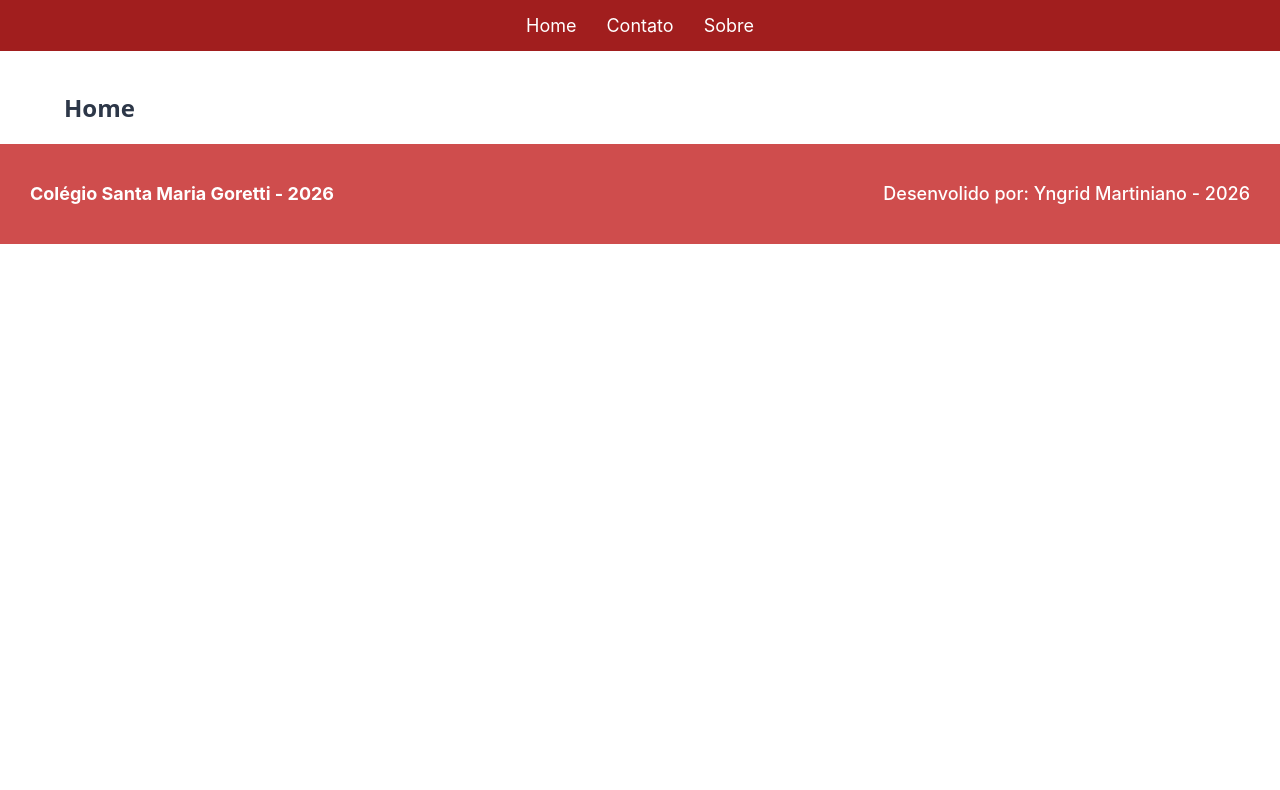
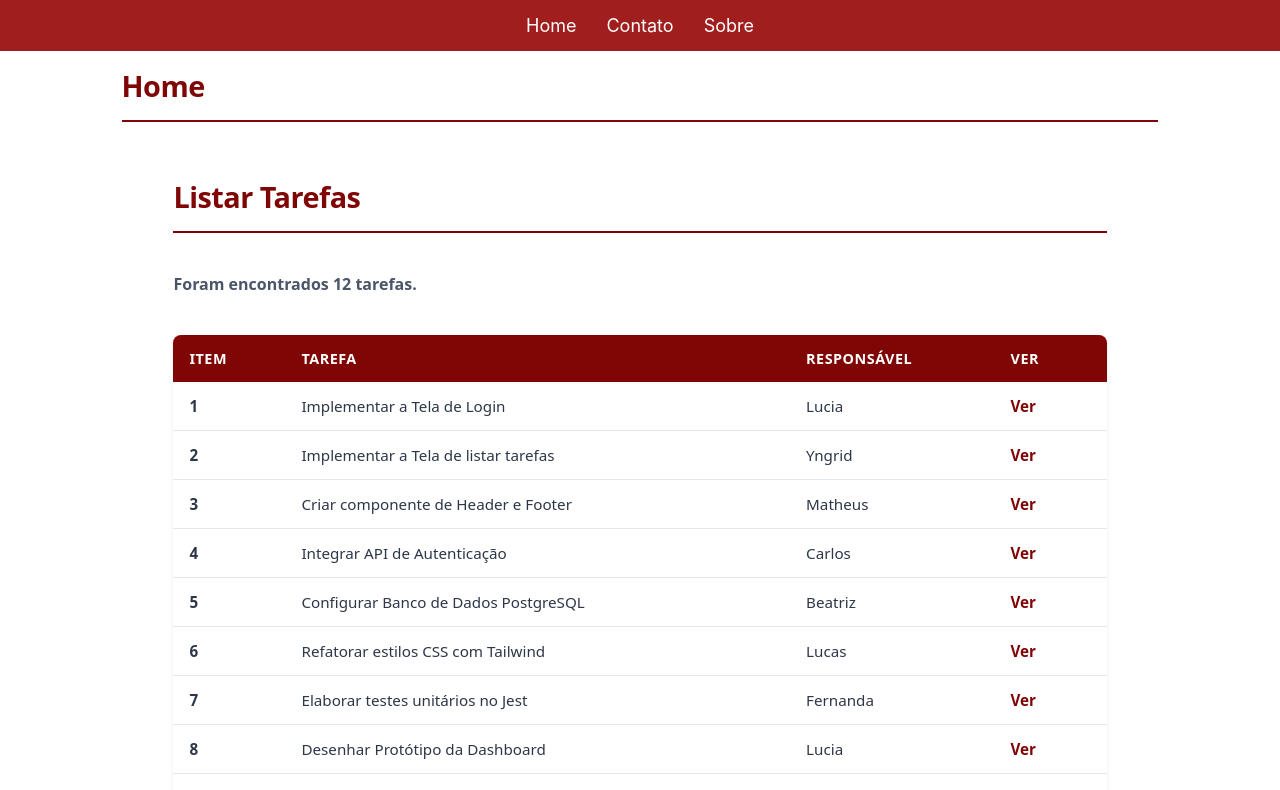
Before and after one commit to Yngridmartiniano/gerenciadortarefas, a React (Create React App) app: page / in a window 1280 px wide. Shown: the top 790 px of the page. Built offline with nearby package versions, Linux system fonts and the light colour scheme.

Commit message:
Add files via upload

```diff
--- /dev/null
+++ b/src/mook/tarefas.js
@@ -0,0 +1,76 @@
+const tarefas = [
+    {
+        id: 1,
+        titulo: 'Implementar a Tela de Login',
+        descricao: 'Tela de Login deve seguir os conceitos de UX e UI',
+        responsavel: 'Lucia'
+    },
+    {
+        id: 2,
+        titulo: 'Implementar a Tela de listar tarefas',
+        descricao: 'Buscar os dados do JSON de Tarefas',
+        responsavel: 'Yngrid'
+    },
+    {
+        id: 3,
+        titulo: 'Criar componente de Header e Footer',
+        descricao: 'Desenvolver componentes reutilizáveis para navegação principal',
+        responsavel: 'Matheus'
+    },
+    {
+        id: 4,
+        titulo: 'Integrar API de Autenticação',
+        descricao: 'Conectar formulário de login com endpoint JWT do backend',
+        responsavel: 'Carlos'
+    },
+    {
+        id: 5,
+        titulo: 'Configurar Banco de Dados PostgreSQL',
+        descricao: 'Criar schemas e tabelas para os módulos de usuários e tarefas',
+        responsavel: 'Beatriz'
+    },
+    {
+        id: 6,
+        titulo: 'Refatorar estilos CSS com Tailwind',
+        descricao: 'Migrar CSS puro para classes utilitárias do Tailwind CSS',
+        responsavel: 'Lucas'
+    },
+    {
+        id: 7,
+        titulo: 'Elaborar testes unitários no Jest',
+        descricao: 'Cobrir funções auxiliares e renderização de componentes com testes',
+        responsavel: 'Fernanda'
+    },
+    {
+        id: 8,
+        titulo: 'Desenhar Protótipo da Dashboard',
+        descricao: 'Criar wireframes e protótipo navegável no Figma',
+        responsavel: 'Lucia'
+    },
+    {
+        id: 9,
+        titulo: 'Implementar Filtro de Busca de Tarefas',
+        descricao: 'Permitir busca por título, id e responsável na listagem',
+        responsavel: 'Yngrid'
+    },
+    {
+        id: 10,
+        titulo: 'Configurar Pipeline de CI/CD',
+        descricao: 'Automatizar build e testes no GitHub Actions',
+        responsavel: 'Rafael'
+    },
+    {
+        id: 11,
+        titulo: 'Corrigir bug de responsividade no Mobile',
+        descricao: 'Ajustar layout da tabela para telas menores que 768px',
+        responsavel: 'Matheus'
+    },
+    {
+        id: 12,
+        titulo: 'Escrever documentação da API no Swagger',
+        descricao: 'Mapear endpoints, parâmetros e respostas em formato OpenAPI',
+        responsavel: 'Beatriz'
+    }
+];
+
+export default tarefas;
--- /dev/null
+++ b/src/paginas/Home/ListarTarefas/index.css
@@ -0,0 +1,100 @@
+/* ==========================================================================
+   ESTILOS GERAIS E ESTRUTURA BASE
+   ========================================================================== */
+   main {
+    width: 90%;
+    max-width: 1200px;
+    margin: 0 auto;
+    font-family: system-ui, -apple-system, sans-serif;
+    color: #2d3748;
+}
+
+header {
+    width: 100%;
+    padding: 15px 0;
+    border-bottom: 2px solid #800606;
+    display: flex;
+    align-items: center;
+}
+
+header h1 {
+    color: #800606;
+    font-size: 1.8rem;
+    letter-spacing: -0.5px;
+    margin: 0;
+}
+
+section {
+    margin-top: 30px;
+}
+
+/* Contagem / Resumo de Tarefas */
+section p {
+    font-size: 1rem;
+    font-weight: 600;
+    color: #4a5568;
+    margin-bottom: 15px;
+}
+
+/* ==========================================================================
+   TABELA DE TAREFAS
+   ========================================================================== */
+table {
+    width: 100%;
+    border-collapse: collapse;
+    background-color: #ffffff;
+    border-radius: 8px;
+    overflow: hidden;
+    box-shadow: 0 4px 6px -1px rgba(0, 0, 0, 0.1);
+}
+
+/* Cabeçalho da Tabela */
+thead {
+    background-color: #800606;
+    color: #ffffff;
+}
+
+th {
+    padding: 14px 16px;
+    text-align: left;
+    font-size: 0.9rem;
+    font-weight: 700;
+    letter-spacing: 0.5px;
+    text-transform: uppercase;
+}
+
+/* Corpo da Tabela */
+td {
+    padding: 14px 16px;
+    font-size: 0.95rem;
+    color: #2d3748;
+    border-bottom: 1px solid #e2e8f0;
+    transition: background-color 0.2s ease;
+}
+
+/* Efeito ao passar o mouse nas linhas */
+tbody tr {
+    transition: background-color 0.2s ease;
+}
+
+tbody tr:hover {
+    background-color: #f7fafc;
+}
+
+/* Ajustes de colunas específicas */
+td:first-child, th:first-child {
+    font-weight: bold;
+    width: 80px;
+}
+
+/* Coluna 'VER' estilo ação */
+td:last-child {
+    color: #800606;
+    font-weight: 600;
+    cursor: pointer;
+    width: 80px;
+}
+
+td:last-child:hover {
+    text-decoration: underline;
+}
--- /dev/null
+++ b/src/paginas/Home/ListarTarefas/index.js
@@ -0,0 +1,43 @@
+import './index.css'
+import tarefas from '../../../mook/tarefas'
+
+function ListarTarefas() {
+    return (
+        <main>
+            <header>
+                <h1>Listar Tarefas</h1>
+            </header>
+            <section>
+                <div>
+                    <p>Foram encontrados {tarefas.length} tarefas.</p>
+                </div>
+            </section>
+            <section>
+                <table>
+                    <thead>
+                        <tr>
+                            <th>ITEM</th>
+                            <th>TAREFA</th>
+                            <th>RESPONSÁVEL</th>
+                            <th>VER</th>
+                        </tr>
+                    </thead>
+                    <tbody>
+                        {
+                            tarefas.map((item) => (
+                                <tr key={item.id}>
+                                    <td>{item.id}</td>
+                                    <td>{item.titulo}</td>
+                                    <td>{item.responsavel}</td>
+                                    <td>Ver</td>
+                                </tr>
+                            ))
+                        }
+                    </tbody>
+                </table>
+            </section>
+        </main>
+    )
+}
+
+export default ListarTarefas;
--- a/src/paginas/Home/index.js
+++ b/src/paginas/Home/index.js
@@ -1,10 +1,16 @@
 import './index.css'
+import ListarTarefas from './ListarTarefas';
 
 function Home() {
     return(
+       <main>
+            <header>
+            <h1>Home</h1>
+            </header>
         <section>
-            <h1>Home</h1>
+            <ListarTarefas />
         </section>
+        </main>
     )
 }
 export default Home;
```
